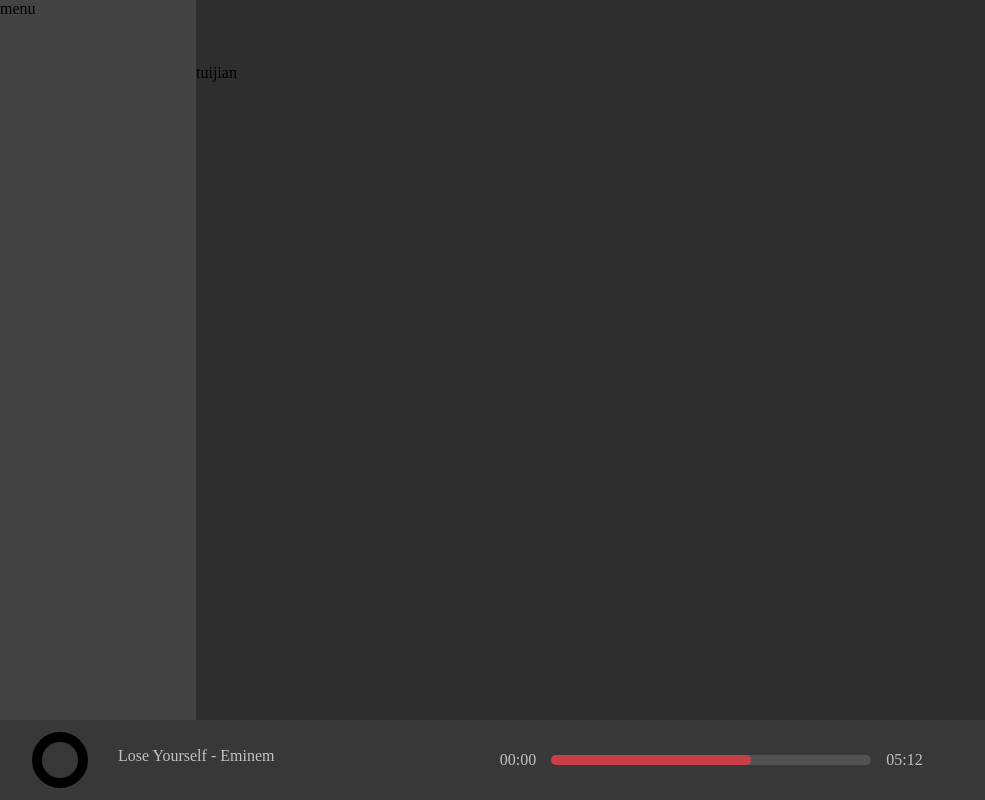
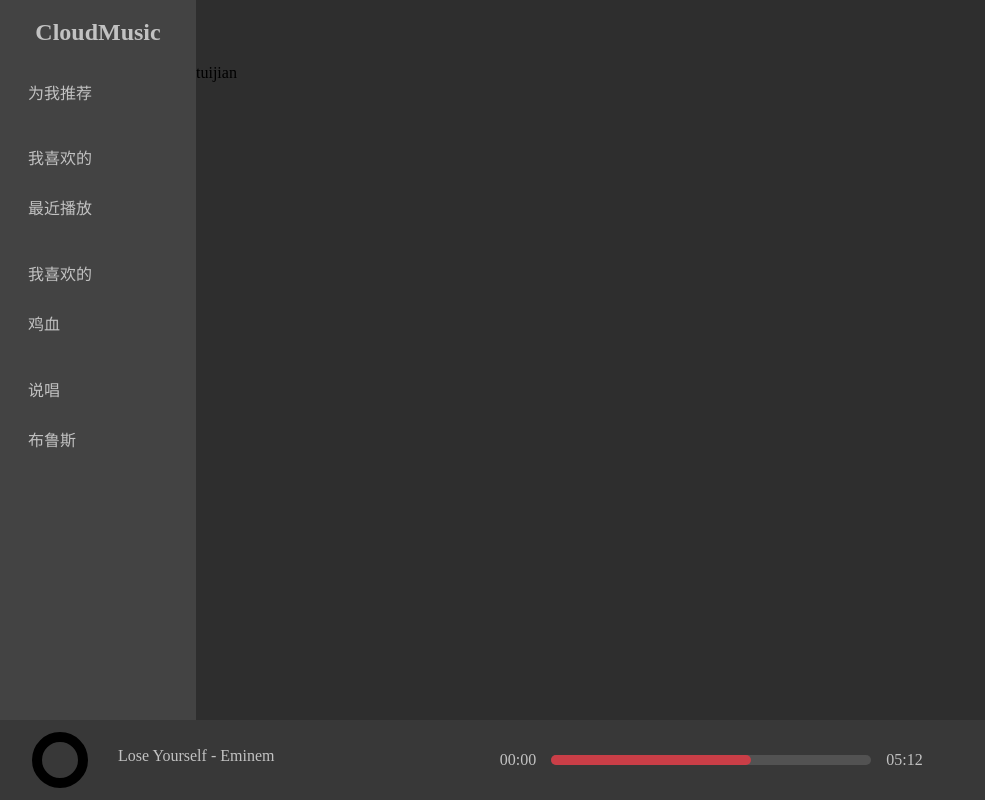
Before and after one commit to p-viki/cloudmusic-vue3-ts, a Vue app: page / in a window 1280 px wide. Shown: the whole page, without its empty margins (0-985 px from the left). Built offline with nearby package versions, Linux system fonts and the light colour scheme; a small style sheet from the web is missing.

Commit message:
fea:"添加侧边菜单栏静态"

```diff
--- a/index.html
+++ b/index.html
@@ -6,7 +6,7 @@
     <meta name="viewport" content="width=device-width, initial-scale=1.0" />
     <title>Vite + Vue + TS</title>
     <link rel="stylesheet" href="https://cdnjs.cloudflare.com/ajax/libs/animate.css/4.1.1/animate.min.css"/>
-    <link rel="stylesheet" href="//at.alicdn.com/t/c/font_4608217_1qp1tiwdc6z.css">
+    <link rel="stylesheet" href="//at.alicdn.com/t/c/font_4608217_7m0me1qdrjx.css">
   </head>
   <body>
     <div id="app"></div>
--- a/package.json
+++ b/package.json
@@ -10,7 +10,9 @@
   },
   "dependencies": {
     "pinia": "^2.1.7",
+    "unplugin-auto-import": "^0.17.6",
     "vue": "^3.4.29",
+    "vue-global-api": "^0.4.1",
     "vue-router": "^4.4.0"
   },
   "devDependencies": {
--- a/src/components/MenuSide/index.vue
+++ b/src/components/MenuSide/index.vue
@@ -1,18 +1,136 @@
 <template>
-    <div class="menu-wrapper">menu</div>
+    <div class="menu-wrapper">
+        <div class="menu-top">
+            CloudMusic
+        </div>
+        <div class="menu-content">
+            <ul>
+                <li :class="{'active': activeLitem.type === 'menu_top' && activeLitem.index === index}"  v-for="(item, index) in menu_top" :key="item.name" @click="hanleSelect('menu_top', index, item.path)">
+                    <i class="iconfont icon-fire"></i>
+                    {{ item.name }}
+                </li>
+            </ul>
+            <ul>
+                <li :class="{'active': activeLitem.type === 'menu_own' && activeLitem.index === index}" v-for="(item, index) in menu_own" :key="item.name" @click="hanleSelect('menu_own', index, item.path)">
+                    {{ item.name }}
+                </li>
+            </ul>
+            <ul>
+                <li :class="{'active': activeLitem.type === 'list_own' && activeLitem.index === index}" v-for="(item, index) in list_own" :key="item.name" @click="hanleSelect('list_own', index, item.path)">
+                    {{ item.name }}
+                </li>
+            </ul>
+            <ul>
+                <li :class="{'active': activeLitem.type === 'list_other' && activeLitem.index === index}" v-for="(item, index) in list_other" :key="item.name" @click="hanleSelect('list_other', index, item.path)">
+                    {{ item.name }}
+                </li>
+            </ul>
+        </div>
+    </div>
 </template>
 
-<script setup lang='ts'>
+<script setup>
+import { ref } from 'vue'
+import { useRouter, useRoute } from 'vue-router'
 
+const router = useRouter()
+
+const menu_top = ref([
+    {
+        name: '为我推荐',
+        path: 'Trending'
+    }
+])
+
+const menu_own = ref([
+    {
+        name: '我喜欢的',
+        path: 'List'
+    },
+    {
+        name: '最近播放',
+        path: 'Trending'
+    }
+])
+
+const list_own = ref([
+    {
+        name: '我喜欢的',
+        path: 'Trending'
+    },
+    {
+        name: '鸡血',
+        path: 'Trending'
+    },
+])
+
+const list_other = ref([
+    {
+        name: '说唱',
+        path: 'Trending'
+    },
+    {
+        name: '布鲁斯',
+        path: 'Trending'
+    }
+])
+
+
+const activeLitem = ref({
+    type: '',
+    index: 0
+})
+const hanleSelect = (type, index, path) => {
+    activeLitem.value.type = type
+    activeLitem.value.index = index
+    router.push({
+        name: path
+    })
+}
 </script>
 
 <style lang="less" scoped>
-.menu-wrapper {
-    position: absolute;
-    left: 0;
-    height: calc(100vh - 80px);
-    width: 196px;
-    overflow: auto;
-    background: rgba(255, 255, 255, 0.1)
+.menu {
+    &-wrapper {
+        position: absolute;
+        left: 0;
+        height: calc(100vh - 80px);
+        width: 196px;
+        background: rgba(255, 255, 255, 0.1);
+        color: var(--theme-color)
+    }
+
+    &-top {
+        height: 64px;
+        font-size: 24px;
+        font-weight: 600;
+        line-height: 64px;
+        text-align: center;
+    }
+    &-content {
+        height: calc(100vh - 80px - 64px);
+        overflow: auto;
+        ul {
+            padding: 0 16px 8px;
+            li {
+                margin: 8px 0;
+                padding: 0 12px;
+                height: 42px;
+                line-height: 42px;
+                border-radius: 8px;
+                cursor: pointer;
+                font-size: 16px;
+                .iconfont {
+                    font-size: 18px;
+                }
+            }
+            li.active {
+                background: var(--theme-active)!important;
+            }
+            li:hover {
+                background: rgba(255, 255, 255, 0.1);
+            }
+        }
+    }
 }
 </style>
--- a/src/main.ts
+++ b/src/main.ts
@@ -2,6 +2,8 @@ import { createApp } from 'vue'
 import router from './router/index'
 import pinia from './store'
 import App from './App.vue'
+
+import 'vue-global-api'
 
 import './style.less'
 import './theme.less'
--- /dev/null
+++ b/src/pages/list.vue
@@ -0,0 +1,11 @@
+<template>
+    <div>111</div>
+</template>
+
+<script setup>
+
+</script>
+
+<style lang="less" scoped>
+
+</style>
--- a/src/router/routes.ts
+++ b/src/router/routes.ts
@@ -11,7 +11,12 @@ const routes : RouteRecordRaw[] = [
                 path: '/trending',
                 name: 'Trending',
                 component: () => import('../pages/trending.vue')
-            }
+            },
+            {
+                path: '/list',
+                name: 'List',
+                component: () => import('../pages/list.vue')
+            },
         ]
     }
   ]
--- a/src/style.less
+++ b/src/style.less
@@ -1,3 +1,17 @@
 body {
     margin: 0;
 }
+
+ul {
+    margin: 0;
+    padding: 0;
+}
+
+li {
+    margin: 0;
+    list-style-type: none;
+}
+a {
+    color: var(--theme-color);
+    text-decoration: none;
+}
--- a/vite.config.ts
+++ b/vite.config.ts
@@ -1,10 +1,15 @@
 import { defineConfig } from 'vite'
 import vue from '@vitejs/plugin-vue'
 import { resolve } from 'path'
-
+import AutoImport from 'unplugin-auto-import/vite'
 // https://vitejs.dev/config/
 export default defineConfig({
-  plugins: [vue()],
+  plugins: [
+    vue(),
+    AutoImport({
+      imports:['vue'],
+      dts:"src/auto-import.d.ts"   //  会自动生成此文件
+    })],
   resolve: {
     alias: {
       '@': resolve(__dirname, './src'),
```
Also changed, not shown: src/auto-import.d.ts (added, +66 -0 lines).
